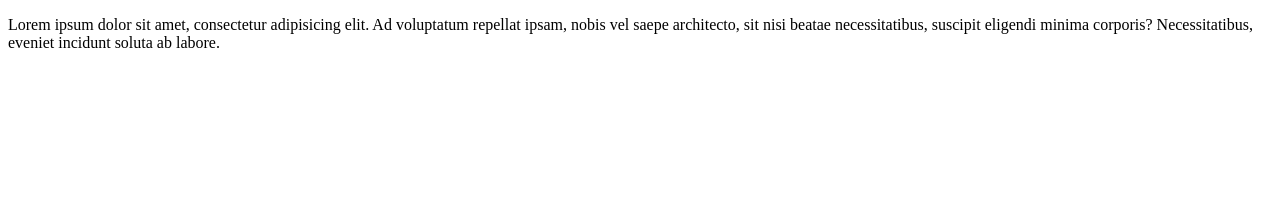
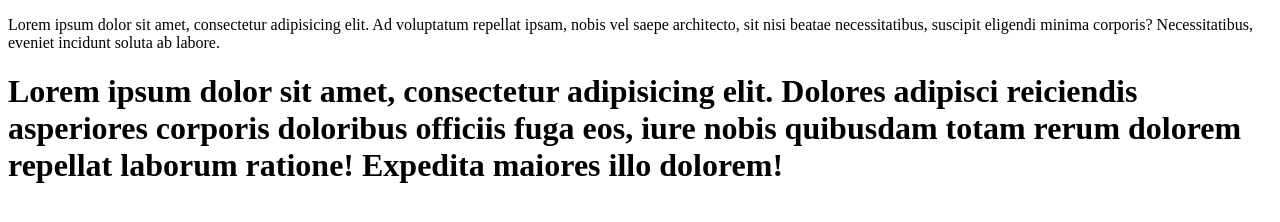
Before and after one commit to Yuricoden/sitebar, a plain HTML site: page index.html in a window 1280 px wide. Drawn offline with Linux system fonts and the light colour scheme.

Commit message:
third commit

```diff
--- a/index.html
+++ b/index.html
@@ -6,5 +6,6 @@
 </head>
 <body>
 	<p>Lorem ipsum dolor sit amet, consectetur adipisicing elit. Ad voluptatum repellat ipsam, nobis vel saepe architecto, sit nisi beatae necessitatibus, suscipit eligendi minima corporis? Necessitatibus, eveniet incidunt soluta ab labore.</p>
+	<h1>Lorem ipsum dolor sit amet, consectetur adipisicing elit. Dolores adipisci reiciendis asperiores corporis doloribus officiis fuga eos, iure nobis quibusdam totam rerum dolorem repellat laborum ratione! Expedita maiores illo dolorem!</h1>
 </body>
 </html>
```
